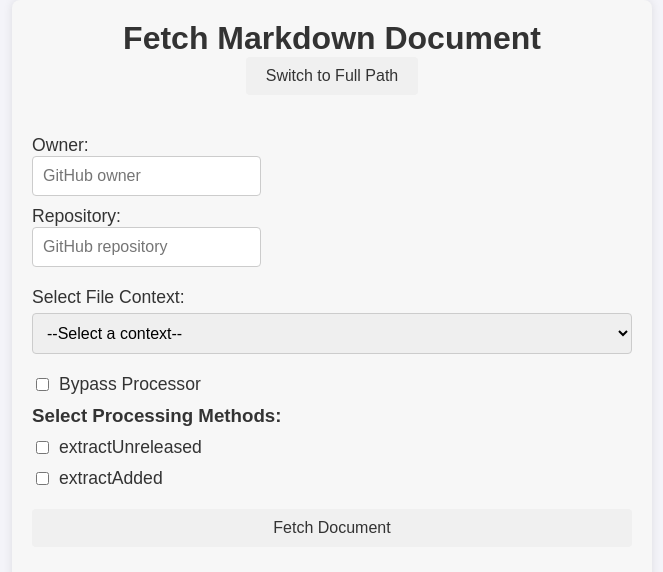
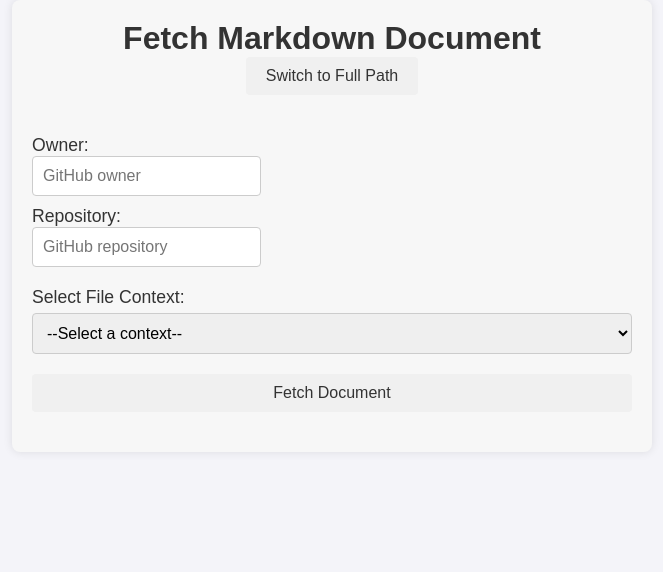
Before and after one commit to legitmattias/RepoDocster, a React (Create React App) app in the folder repodocster-frontend/: page / in a window 1280 px wide. Shown: the top 572 px of the page, without its empty margins (308-971 px from the left). Built offline with nearby package versions, Linux system fonts and the light colour scheme; no server answers.

Commit message:
Feat(frontend): Add additional extraction methods.

```diff
--- a/repodocster-frontend/src/pages/FormPage.tsx
+++ b/repodocster-frontend/src/pages/FormPage.tsx
@@ -27,17 +27,28 @@ const FormPage: React.FC<FormPageProps> = ({ config }) => {
 
   // Determine method options based on filepath
   const determineMethodOptions = (path: string) => {
-    return path.toLowerCase() === 'readme.md'
-      ? ['extractInstallation', 'extractUsage']
-      : ['extractUnreleased', 'extractAdded']
+    if (path.toLowerCase() === 'readme.md') {
+      return [
+        'extractInstallation',
+        'extractUsage',
+        'extractApi',
+        'extractDependencies',
+        'extractLicenseInfo',
+      ]
+    } else if (path.toLowerCase() === 'changelog.md') {
+      return [
+        'extractUnreleased',
+        'extractAdded',
+        'extractChangedFeatures',
+      ]
+    }
+    return []
   }
 
   // Toggle selection of methods.
   const toggleMethod = (method: string) => {
     setSelectedMethods((prev) =>
-      prev.includes(method)
-        ? prev.filter((m) => m !== method)
-        : [...prev, method]
+      prev.includes(method) ? prev.filter((m) => m !== method) : [...prev, method]
     )
   }
 
@@ -50,14 +61,12 @@ const FormPage: React.FC<FormPageProps> = ({ config }) => {
     let apiUrl = ''
 
     if (useFullPath) {
-      // Extract owner, repo, and filepath from the full URL.
       const match = fullPath.match(/github\.com\/([^/]+)\/([^/]+)\/blob\/[^/]+\/(.+)/)
       if (!match || match.length !== 4) {
         setError('Invalid GitHub URL format. Please ensure it follows the correct structure.')
         setLoading(false)
         return
       }
-
       // eslint-disable-next-line @typescript-eslint/no-unused-vars
       const [_, ownerFromPath, repoFromPath, filepathFromPath] = match
       apiUrl = config.getGithubRoute(ownerFromPath, repoFromPath, filepathFromPath)
@@ -69,7 +78,7 @@ const FormPage: React.FC<FormPageProps> = ({ config }) => {
     try {
       const query = new URLSearchParams({
         bypassProcessor: bypassProcessor.toString(),
-        methods: selectedMethods.join(',')
+        methods: selectedMethods.join(','),
       })
 
       const response = await fetch(`${apiUrl}?${query}`)
@@ -112,6 +121,7 @@ const FormPage: React.FC<FormPageProps> = ({ config }) => {
         <FileSelect filepath={filepath} onFilepathChange={setFilepath} />
 
         {/* Processor options */}
+        {filepath && (filepath.toLowerCase() === 'readme.md' || filepath.toLowerCase() === 'changelog.md') && (
           <ProcessorOptions
             bypassProcessor={bypassProcessor}
             selectedMethods={selectedMethods}
@@ -119,6 +129,7 @@ const FormPage: React.FC<FormPageProps> = ({ config }) => {
             onMethodChange={toggleMethod}
             methods={determineMethodOptions(filepath)}
           />
+        )}
 
         {/* Submit button */}
         <button type="submit">Fetch Document</button>
```
Lines whose indentation alone changed are shown as unchanged.
